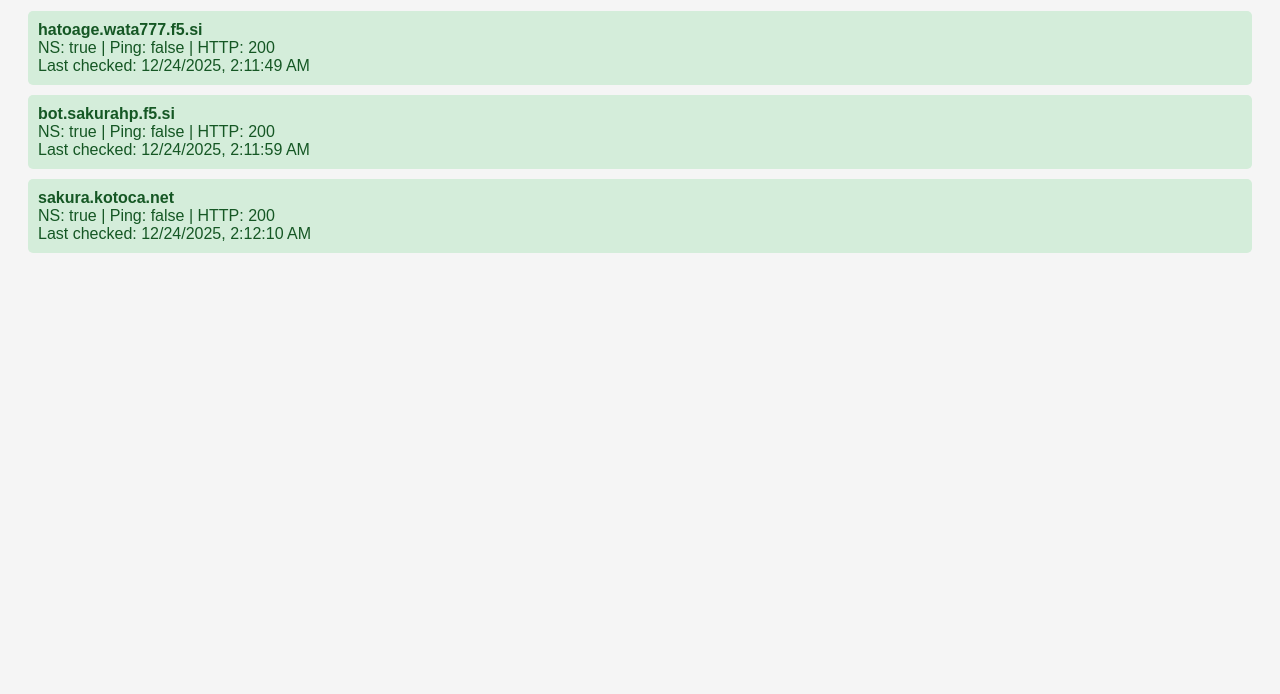
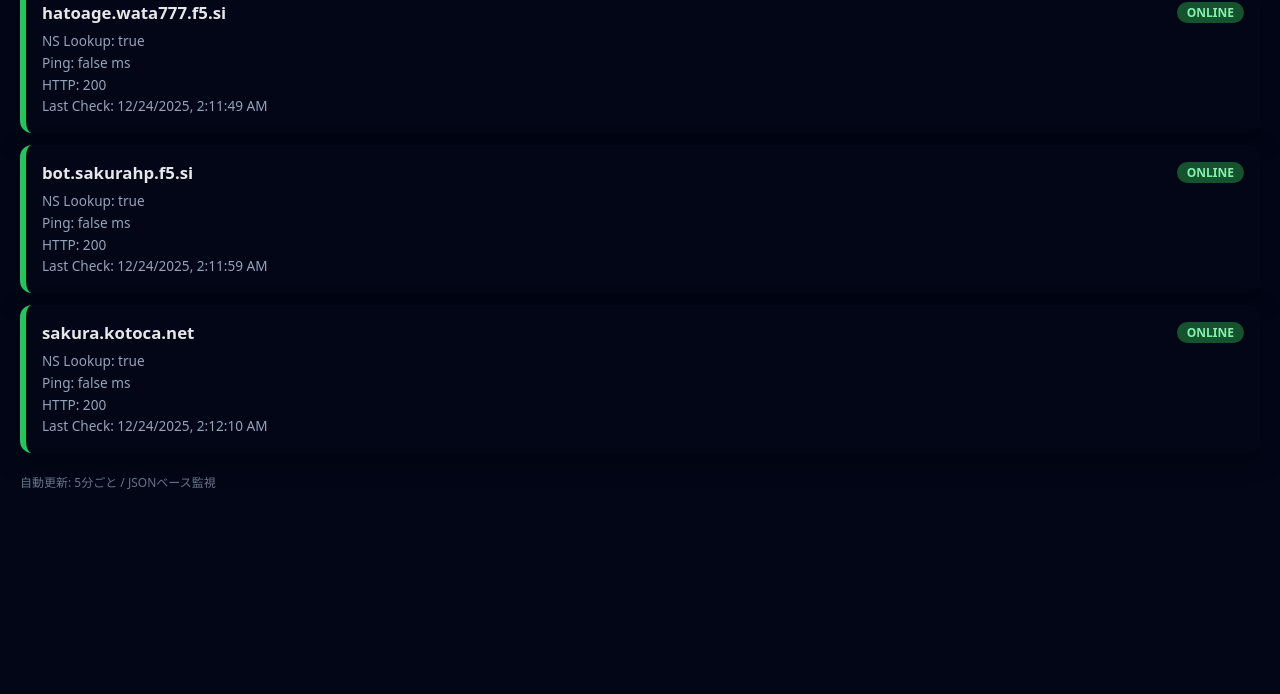
Before and after one commit to Wataamee777/README-wata, a plain HTML site: page status/index.html in a window 1280 px wide. Shown: the part 106-800 px from the top of the page. Drawn offline with Linux system fonts and the light colour scheme.

Commit message:
Update index.html

```diff
--- a/status/index.html
+++ b/status/index.html
@@ -2,46 +2,162 @@
 <html lang="ja">
 <head>
 <meta charset="UTF-8">
-<title>さくらbot&はとあげステータス</title>
+<title>さくらbot & はとあげ ステータス</title>
+<meta name="viewport" content="width=device-width, initial-scale=1">
+
 <style>
-  body { font-family: sans-serif; padding: 20px; background: #f5f5f5; }
-  h1 { color: #333; }
-  .site { margin-bottom: 10px; padding: 10px; border-radius: 5px; }
-  .ok { background: #d4edda; color: #155724; }
-  .warn { background: #fff3cd; color: #856404; }
-  .error { background: #f8d7da; color: #721c24; }
+:root {
+  --ok: #22c55e;
+  --warn: #f59e0b;
+  --error: #ef4444;
+  --bg: #0f172a;
+  --card: #020617;
+  --text: #e5e7eb;
+  --sub: #94a3b8;
+}
+
+* { box-sizing: border-box; }
+
+body {
+  margin: 0;
+  padding: 20px;
+  font-family: system-ui, -apple-system, BlinkMacSystemFont, sans-serif;
+  background: linear-gradient(180deg, #020617, #020617);
+  color: var(--text);
+}
+
+h1 {
+  margin-bottom: 16px;
+  font-size: 1.6rem;
+  letter-spacing: .04em;
+}
+
+#status {
+  display: grid;
+  gap: 12px;
+}
+
+.card {
+  background: var(--card);
+  border-radius: 12px;
+  padding: 16px;
+  border-left: 6px solid;
+  box-shadow: 0 8px 24px rgba(0,0,0,.35);
+  animation: fadeIn .3s ease;
+}
+
+.ok { border-color: var(--ok); }
+.warn { border-color: var(--warn); }
+.error { border-color: var(--error); }
+
+.header {
+  display: flex;
+  justify-content: space-between;
+  align-items: center;
+  margin-bottom: 6px;
+}
+
+.name {
+  font-weight: 700;
+  font-size: 1.05rem;
+}
+
+.badge {
+  padding: 2px 10px;
+  border-radius: 999px;
+  font-size: .75rem;
+  font-weight: 600;
+}
+
+.ok .badge { background: #14532d; color: #86efac; }
+.warn .badge { background: #78350f; color: #fde68a; }
+.error .badge { background: #7f1d1d; color: #fecaca; }
+
+.meta {
+  font-size: .85rem;
+  color: var(--sub);
+  line-height: 1.6;
+}
+
+.loading {
+  opacity: .6;
+  font-size: .9rem;
+}
+
+footer {
+  margin-top: 20px;
+  font-size: .75rem;
+  color: var(--sub);
+  opacity: .7;
+}
+
+@keyframes fadeIn {
+  from { opacity: 0; transform: translateY(6px); }
+  to { opacity: 1; transform: translateY(0); }
+}
 </style>
 </head>
+
 <body>
-<h1>サイトステータス</h1>
-<div id="status"></div>
+<h1>📡 サービスステータス</h1>
+
+<div id="status">
+  <div class="loading">チェック中…</div>
+</div>
+
+<footer>
+  自動更新: 5分ごと / JSONベース監視
+</footer>
 
 <script>
+const statusEl = document.getElementById('status');
+
+function classify(http) {
+  if (http === 200 || http === 301) return ['ok', 'ONLINE'];
+  if (http === 401) return ['warn', 'AUTH'];
+  return ['error', 'DOWN'];
+}
+
 async function fetchStatus() {
   try {
-    const res = await fetch('/status.json');
+    const res = await fetch('/status.json', { cache: 'no-store' });
+    if (!res.ok) throw new Error('fetch failed');
+
     const data = await res.json();
-    const container = document.getElementById('status');
-    container.innerHTML = '';
+    statusEl.innerHTML = '';
 
-    for (const site in data) {
-      const s = data[site];
-      let cls = (s.http === 200 || s.http === 301) ? 'ok' :
-                (s.http === 401) ? 'warn' : 'error';
-      container.innerHTML += `<div class="site ${cls}">
-        <strong>${site}</strong><br>
-        NS: ${s.nslookup} | Ping: ${s.ping} | HTTP: ${s.http}<br>
-        Last checked: ${new Date(s.checked_at).toLocaleString()}
-      </div>`;
+    for (const name in data) {
+      const s = data[name];
+      const [cls, label] = classify(s.http);
+
+      statusEl.insertAdjacentHTML('beforeend', `
+        <div class="card ${cls}">
+          <div class="header">
+            <div class="name">${name}</div>
+            <div class="badge">${label}</div>
+          </div>
+          <div class="meta">
+            NS Lookup: ${s.nslookup}<br>
+            Ping: ${s.ping} ms<br>
+            HTTP: ${s.http}<br>
+            Last Check: ${new Date(s.checked_at).toLocaleString()}
+          </div>
+        </div>
+      `);
     }
   } catch (e) {
-    document.getElementById('status').innerHTML = 'ステータス取得エラー';
+    statusEl.innerHTML = `
+      <div class="card error">
+        <div class="name">ステータス取得失敗</div>
+        <div class="meta">JSONが取得できませんでした</div>
+      </div>
+    `;
     console.error(e);
   }
 }
 
 fetchStatus();
-setInterval(fetchStatus, 300000); // 5分ごと自動更新
+setInterval(fetchStatus, 300000);
 </script>
 </body>
 </html>
```
